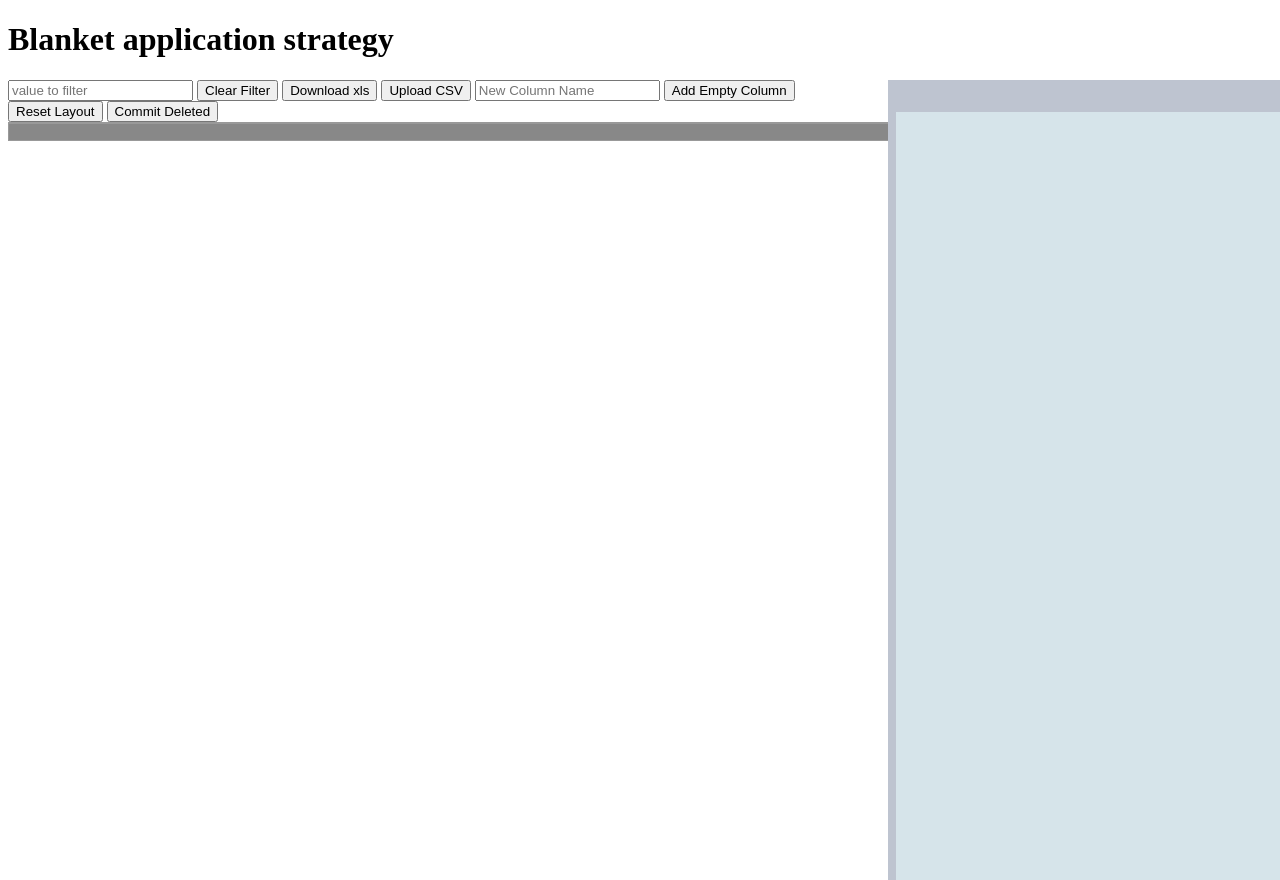
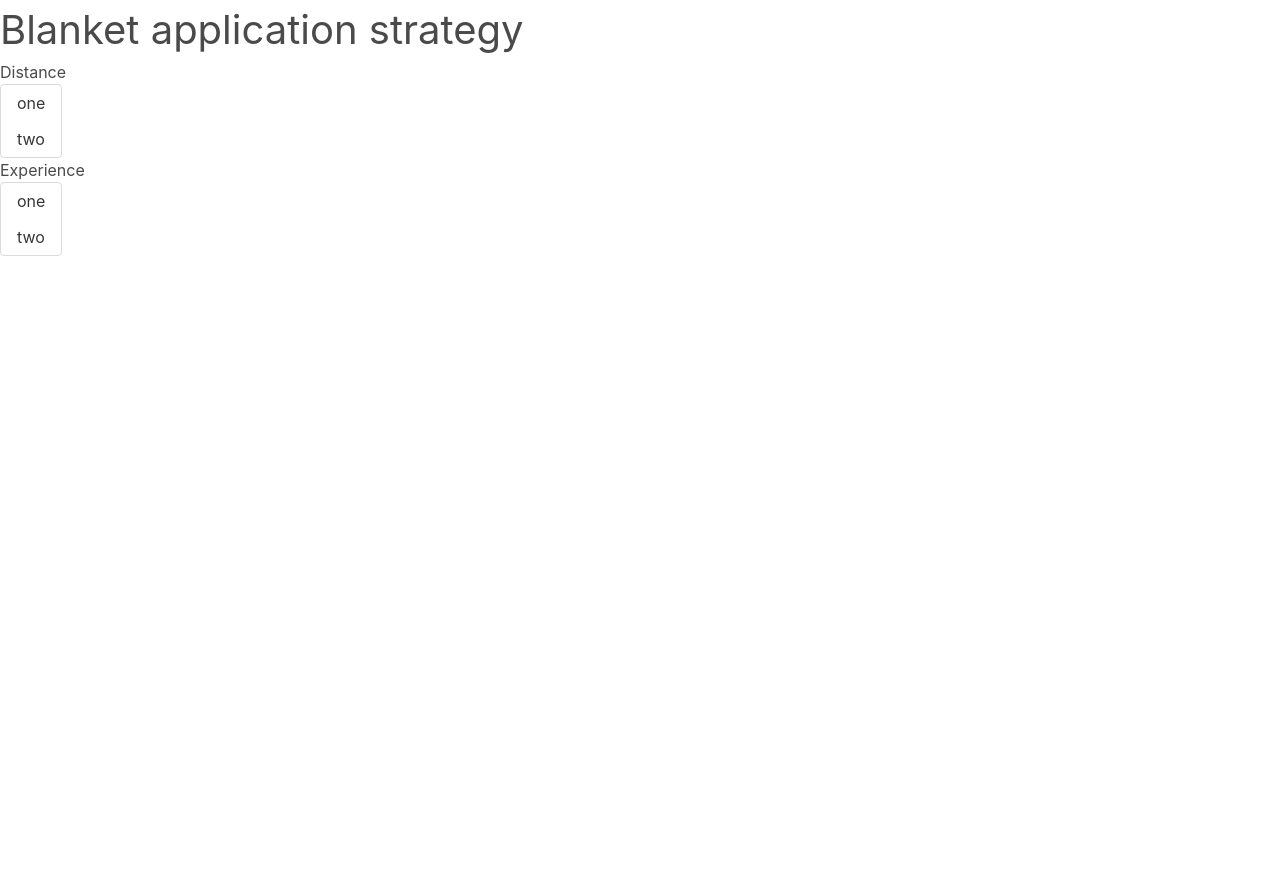
Before and after one commit to vadzimk/bas, a Flask app: page / in a window 1280 px wide. After the commit the page ends 256 px from the top, so only its background shows below. Run offline with Flask 2, Linux system fonts and the light colour scheme; data that the repository does not hold is empty; some libraries are stand-ins or nearby versions.

Commit message:
add bluma, company universal sizes, remove posted ago from hiring insights, begin index.html, move table to /results

```diff
--- a/app/main/views.py
+++ b/app/main/views.py
@@ -9,12 +9,16 @@ from .. import db
 from ..models import Company, Job
 
 
-@main.route('/', methods=['GET', 'POST'])
-@main.route('/index', methods=['GET', 'POST'])
+@main.route('/',)
+@main.route('/index')
 def index():
     # TODO add button start scrape , can be done using Celery
     # TODO add functionality on delete row marked deleted in db
     return render_template("index.html", title="BAS")
+
+@main.route('/results')
+def results():
+    return render_template("results.html", title="BAS")
 
 
 @main.route('/jobs', methods=['GET'])
--- a/app/scraper/IndeedBeacon.py
+++ b/app/scraper/IndeedBeacon.py
@@ -109,7 +109,7 @@ class IndeedBeacon(BaseBeacon):
                                     )
         self.make_attribute('hiring_insights',
                             lambda: ", ".join(
-                                p.text for p in soup.select_one('#hiringInsightsSectionRoot').find_all('p'))
+                                re.sub('Posted.*ago', '', p.text) for p in soup.select_one('#hiringInsightsSectionRoot').find_all('p'))
                             )
 
     @override
@@ -133,7 +133,7 @@ class IndeedBeacon(BaseBeacon):
                                     .find_all('div')[1].text)
 
         self.make_company_attribute('size',
-                                    lambda: company_soup.find(attrs={"data-testid": "companyInfo-employee"})
+                                    lambda: BaseBeacon.company_size_map.get(company_soup.find(attrs={"data-testid": "companyInfo-employee"}))
                                     .find_all('div')[1].text)
 
         self.make_company_attribute('other_locations_employees',
--- a/app/scraper/LinkedinBeacon.py
+++ b/app/scraper/LinkedinBeacon.py
@@ -124,8 +124,8 @@ class LinkedinBeacon(BaseBeacon):
                                         'dd').text.strip())
 
         self.make_company_attribute('size',
-                                    lambda: company_soup.find('dt', string=re.compile(".*Company size.*"))
-                                    .find_next('dd').text.replace(' employees', '').strip())
+                                    lambda: BaseBeacon.company_size_map.get(company_soup.find('dt', string=re.compile(".*Company size.*"))
+                                    .find_next('dd').text.replace(' employees', '').strip()))
 
         # find number of employess on linkedin from the employees section
         # self.make_attribute('company_employees_on_linkedin',
--- a/app/static/main.css
+++ b/app/static/main.css
@@ -74,11 +74,6 @@
     background-color: rgba(127, 255, 212, 0.3) !important;
 }
 
-.tabulator-menu {
-    /*max-height: 60vh;*/
-    bottom: unset !important;
-}
-
 #homepage-ref, #job-listing-ref {
     text-decoration: inherit;
     color: inherit;
--- a/app/static/scripts/autoColumnDefinitions.js
+++ b/app/static/scripts/autoColumnDefinitions.js
@@ -4,7 +4,7 @@
 import makeToolTipFunction from "./tooltip.js";
 
 export const set_flag_icon = '<i class=\'fa fa-check flag\'></i>'
-export const unset_flag_icon = ''
+export const unset_flag_icon = '<i class=""></i>'
 export default function autoColumnsDefinitions(definitions) {
     //definitions - array of column definition objects
 
--- /dev/null
+++ b/app/templates/_dropdown.html
@@ -0,0 +1,13 @@
+<div>
+
+    <label class="label>">{{ name }}</label>
+  <div class="control">
+    <div class="select is-multiple is-normal">
+        <select multiple size="{{ options | length }}">
+            {% for option in options %}
+                <option value="{{ option }}">{{ option }}</option>
+            {% endfor %}
+        </select>
+    </div>
+  </div>
+</div>
--- a/app/templates/base.html
+++ b/app/templates/base.html
@@ -9,6 +9,7 @@
         <link rel="stylesheet" type="text/css" crossorigin="anonymous" referrerpolicy="no-referrer"
               href="https://cdnjs.cloudflare.com/ajax/libs/font-awesome/6.1.2/css/all.min.css"/>
         <link id="theme-link" rel="stylesheet" type="text/css" href="/static/main.css"/>
+<link rel="stylesheet" href="https://cdn.jsdelivr.net/npm/bulma@0.9.4/css/bulma.min.css">
 
     {% endblock styles %}
 
@@ -16,11 +17,11 @@
 <body>
 
 <header>{% include "_navigation.html" %}</header>
-
+<h1 class="is-size-2">Blanket application strategy</h1>
 {% block content %}{% endblock content %}
 
 </body>
 {% block scripts %}
-
+    <script src="https://unpkg.com/axios/dist/axios.min.js"></script>
 {% endblock scripts %}
 </html>
--- a/app/templates/index.html
+++ b/app/templates/index.html
@@ -1,54 +1,14 @@
 {% extends "base.html" %}
-{% block styles %}
-    {{ super() }}
-    <link href="/static/tabulator/dist/css/tabulator.css" rel="stylesheet">
-{% endblock styles %}
+{% block content %}
 
-{% block content %}
-    <h1>Blanket application strategy</h1>
-    <div class="wrapper">
-        <div id="table-container">
-            <div class="table-control">
-                <input id="filter-value" type="text" placeholder="value to filter">
-                <button id="filter-clear">Clear Filter</button>
-                <button id="download-xls">Download xls</button>
-                <button id="upload-csv">Upload CSV</button>
-                <input id="new-column-name" type="text" placeholder="New Column Name">
-                <button id="add-column">Add Empty Column</button>
-                <button id="reset-table-layout">Reset Layout</button>
-                <button id="commit-deleted">Commit Deleted</button>
-                <!--            <span>Shift+Enter to submit cell </span>-->
-            </div>
-            <div id="table"></div>
-        </div>
-
-        <div id="right_panel" class="details-container">
-            <div id="company-references">
-                <div class="details-header-container">
-                    <div id="company-name-ref"></div>
-                    <div id="title-ref"></div>
-                </div>
-                <div class="details-button-container">
-
-                    <button type="button"><a id="homepage-ref">Company Homepage</a></button>
-                    <button type="button"><a id="job-listing-ref"><img id="board-logo"></a></button>
-                </div>
-            </div>
-            <div id="detail"></div>
-        </div>
-    </div>
-{% endblock content %}
-{% block scripts %}
-    {{ super() }}
-    <script type="text/javascript" src="static/tabulator/dist/js/tabulator.js"></script>
-    <script type="text/javascript" src="https://oss.sheetjs.com/sheetjs/xlsx.full.min.js"></script>
-    <script src="https://unpkg.com/axios/dist/axios.min.js"></script>
-    <script src="static/scripts/main.js" type="module"></script>
-    <script>
-        {#let table_data#}
-        {#= {{ table_json | tojson}}#}
+    {% with name="Distance", options=['one', 'two'] %}
+        {% include "_dropdown.html" %}
+    {% endwith %}
+    {% with name="Experience", options=['one', 'two'] %}
+        {% include "_dropdown.html" %}
+    {% endwith %}
 
 
-    </script>
 
-{% endblock scripts %}
+
+{% endblock content %}
```
Also changed, not shown: app/scraper/BaseBeacon.py (+19 -0 lines), app/templates/results.html (added, +63 -0 lines), app.sqlite.
